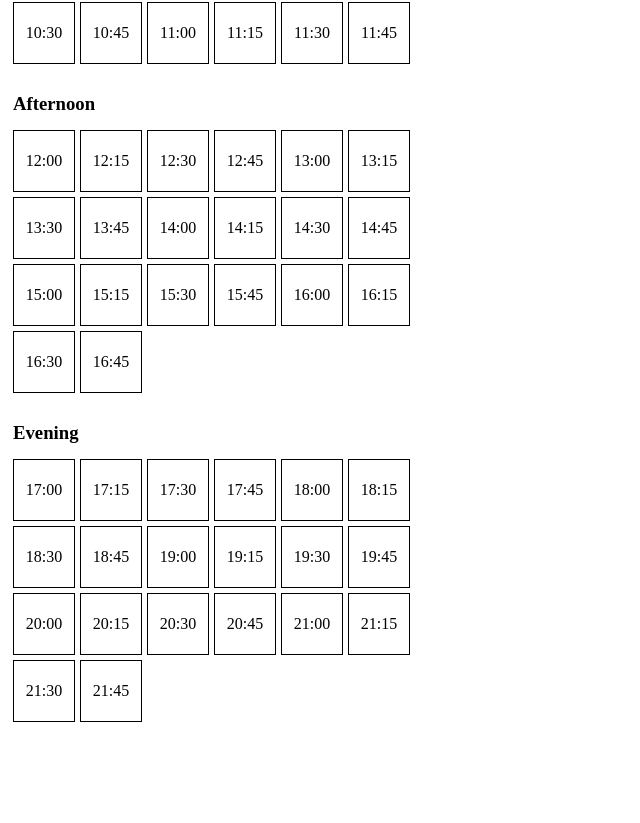
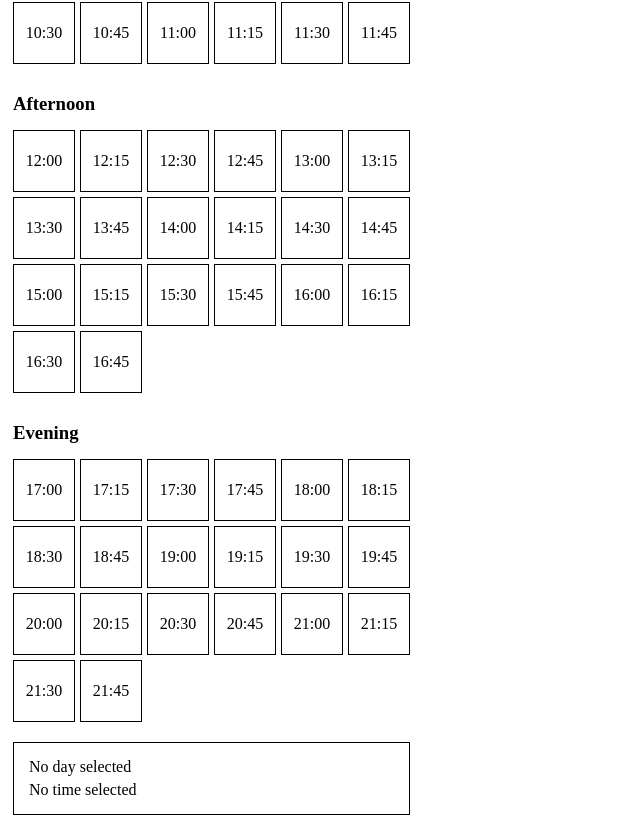
Before and after one commit to maciejk77/time-date-picker, a React (Create React App) app: page / in a window 1280 px wide. Shown: the part 691-1514 px from the top of the page, without its empty margins (0-640 px from the left). Before the commit the page ends 1431 px from the top, so only its background shows below. Built offline with nearby package versions, Linux system fonts and the light colour scheme.

Commit message:
Refactor Picker, data structure, add Footer, DRY

```diff
--- a/src/components/DayPicker/index.js
+++ b/src/components/DayPicker/index.js
@@ -12,9 +12,6 @@ const DayPicker = () => {
   } = useContext(Store);
 
   const isLoading = !days.length;
-  const daysArray = days.map((el) => el.day);
-
-  console.log(days);
 
   const handleClick = (selectedDay) =>
     dispatch({
@@ -33,7 +30,7 @@ const DayPicker = () => {
 
   return (
     <div style={styles.dayPicker}>
-      <Picker data={daysArray} onClick={handleClick} />
+      <Picker data={days} dataKey="day" onClick={handleClick} />
     </div>
   );
 };
--- a/src/components/Footer/index.js
+++ b/src/components/Footer/index.js
@@ -1,14 +1,43 @@
-import React from 'react';
-import moment from 'moment';
+import React, { useContext } from 'react';
+import { Store } from '../../Store';
+import { setOrdinalIndicator } from '../../helpers/';
 
 const Footer = () => {
+  const {
+    state: { selectedDay, selectedTime },
+  } = useContext(Store);
+
+  const selectedDateString = (data) =>
+    `${data.dayOfWeek}, ${setOrdinalIndicator(data.day)} ${data.month}`;
+
   return (
-    <>
-      <div />
-    </>
+    <div style={styles.footer}>
+      <div style={styles.line}>
+        {selectedDay ? (
+          <>{selectedDateString(selectedDay)}</>
+        ) : (
+          'No day selected'
+        )}
+      </div>
+      <div style={styles.line}>
+        {selectedTime ? <>{selectedTime.time}</> : 'No time selected'}
+      </div>
+    </div>
   );
 };
 
+const styles = {
+  footer: {
+    border: '1px solid black',
+    marginLeft: 5,
+    marginTop: 10,
+    padding: 10,
+    width: 375,
+  },
+  line: {
+    margin: 5,
+    marginBottom: 5,
+  },
+};
+
 export default Footer;
-
-// console.log(moment.localeData().ordinal(day));
--- a/src/components/Pick/index.js
+++ b/src/components/Pick/index.js
@@ -1,9 +1,9 @@
 import React from 'react';
 
-const Pick = ({ data, onClick }) => {
+const Pick = ({ data, value, onClick }) => {
   return (
     <div style={styles.pick} onClick={() => onClick(data)}>
-      {data}
+      {value}
     </div>
   );
 };
--- a/src/components/Picker/index.js
+++ b/src/components/Picker/index.js
@@ -1,11 +1,13 @@
 import React from 'react';
 import Pick from '../Pick';
 
-const Picker = ({ data, onClick }) => {
+const Picker = ({ dataKey, data, onClick }) => {
   return (
     <div style={styles.picker}>
       {data.map((item, idx) => (
-        <Pick key={idx} data={item} onClick={onClick} />
+        <>
+          <Pick key={idx} value={item[dataKey]} data={item} onClick={onClick} />
+        </>
       ))}
     </div>
   );
--- a/src/components/TimePicker/index.js
+++ b/src/components/TimePicker/index.js
@@ -2,7 +2,13 @@ import React, { useEffect, useContext } from 'react';
 import Picker from '../Picker';
 import Label from '../Label';
 import Loader from '../Loader';
-import { SET_TIMES, SET_SELECTED_TIME } from '../../constants';
+import {
+  SET_TIMES,
+  SET_SELECTED_TIME,
+  MORNING,
+  AFTERNOON,
+  EVENING,
+} from '../../constants';
 import { getArrayOfTimes } from '../../helpers';
 import { Store } from '../../Store';
 
@@ -11,6 +17,8 @@ const TimePicker = () => {
     state: { times },
     dispatch,
   } = useContext(Store);
+
+  const getTimes = (timeOfDay) => times.filter((t) => t.label === timeOfDay);
 
   const isLoading = !times.length;
 
@@ -29,12 +37,17 @@ const TimePicker = () => {
 
   if (isLoading) return <Loader />;
 
-  return times.map(({ label, data }, idx) => (
-    <div style={styles.timePicker} key={idx}>
-      <Label>{label}</Label>
-      <Picker data={data} onClick={handleClick} />
+  return (
+    <div style={styles.timePicker}>
+      <Label>Morning</Label>
+      <Picker data={getTimes(MORNING)} dataKey="time" onClick={handleClick} />
+      <Label>Afternoon</Label>
+      <Picker data={getTimes(AFTERNOON)} dataKey="time" onClick={handleClick} />
+      <Label>Evening</Label>
+      <Picker data={getTimes(EVENING)} dataKey="time" onClick={handleClick} />
     </div>
-  ));
+  );
+  // ));
 };
 
 const styles = {
--- a/src/constants/index.js
+++ b/src/constants/index.js
@@ -4,3 +4,9 @@ export const [SET_TIMES, SET_DAYS, SET_SELECTED_TIME, SET_SELECTED_DAY] = [
   'SET_SELECTED_TIME',
   'SET_SELECTED_DAY',
 ];
+
+export const [MORNING, AFTERNOON, EVENING] = [
+  'MORNING',
+  'AFTERNOON',
+  'EVENING',
+];
--- a/src/helpers/index.js
+++ b/src/helpers/index.js
@@ -1,3 +1,8 @@
+import moment from 'moment';
+import { MORNING, AFTERNOON, EVENING } from '../constants';
+
+export const setOrdinalIndicator = (day) => moment.localeData().ordinal(day);
+
 export const getArrayOfTimes = () => {
   const quarters = ['00', '15', '30', '45'];
   const workingHours = Array.from(Array(16).keys(), (n) => n + 6);
@@ -19,10 +24,13 @@ export const getArrayOfTimes = () => {
   const afternoonSlots = timeSlots.slice(24, 44);
   const eveningSlots = timeSlots.slice(44);
 
+  const generateSetOfData = (label, data) =>
+    data.reduce((acc, time) => [...acc, { label, time }], []);
+
   return [
-    { label: 'Morning', data: morningSlots },
-    { label: 'Afternoon', data: afternoonSlots },
-    { label: 'Evening', data: eveningSlots },
+    ...generateSetOfData(MORNING, morningSlots),
+    ...generateSetOfData(AFTERNOON, afternoonSlots),
+    ...generateSetOfData(EVENING, eveningSlots),
   ];
 };
 
```
